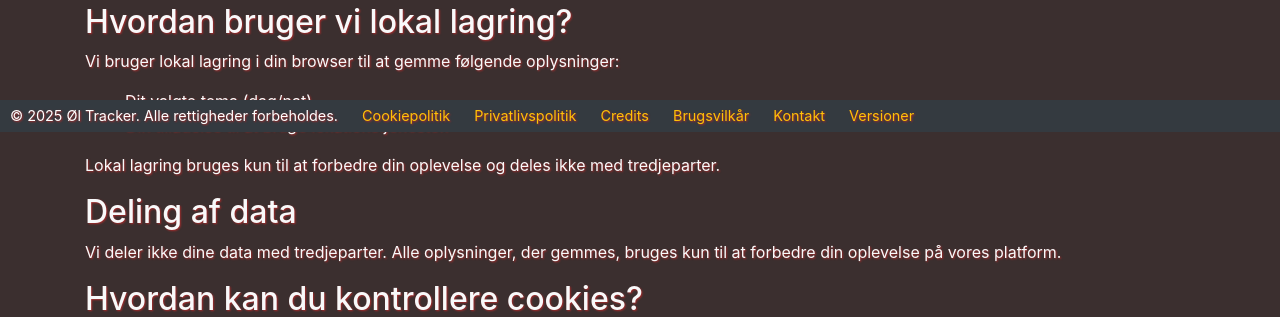
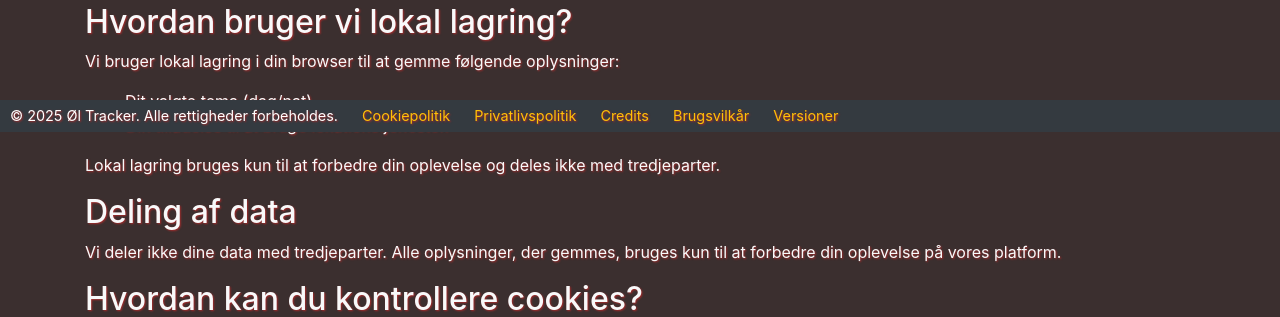
Before and after one commit to Tobiasbotmaker/oeltracker, a Flask app: page /cookie_policy in a window 1280 px wide. Shown: the part 668-985 px from the top of the page. Run offline with Flask 3, Linux system fonts and the light colour scheme; some libraries are stand-ins or nearby versions.

Commit message:
fjernet kontakt fra footer

```diff
--- a/templates/base.html
+++ b/templates/base.html
@@ -161,7 +161,6 @@
         <a href="{{ url_for('privacy_policy') }}" target="_blank">Privatlivspolitik</a>
         <a href="{{ url_for('credits') }}" target="_blank">Credits</a>
         <a href="{{ url_for('terms') }}" target="_blank">Brugsvilkår</a>
-        <a href="{{ url_for('about') }}" target="_blank">Kontakt</a>
         <a href="{{ url_for('versions') }}" target="_blank">Versioner</a>
     </div>
 
```
